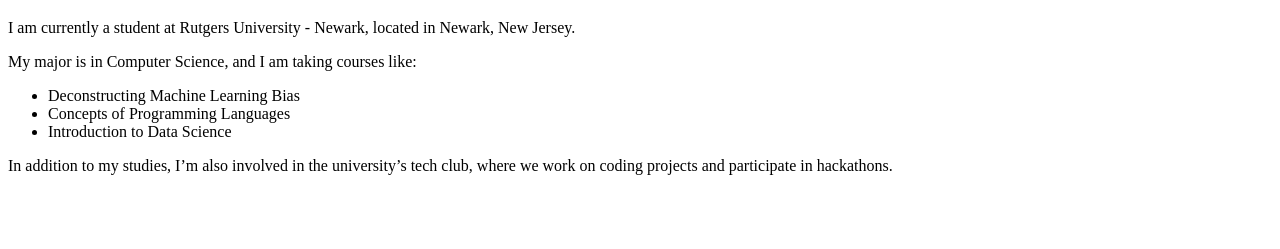
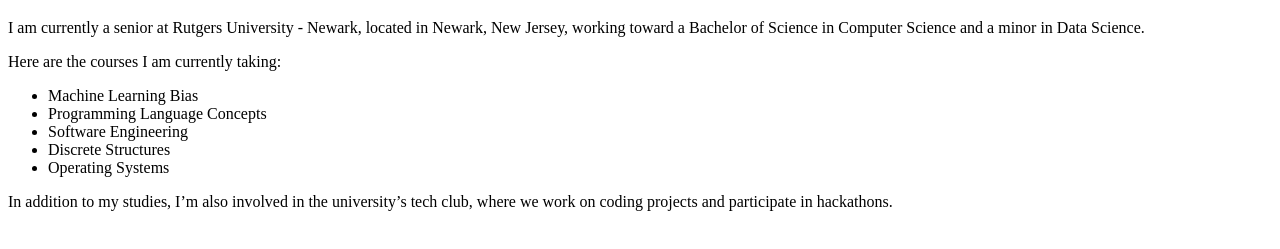
Before and after one commit to ag1904/arik-website, a plain HTML site: page MyUniversity.html in a window 1280 px wide. Shown: the part 61-310 px from the top of the page. Drawn offline with Linux system fonts and the light colour scheme.

Commit message:
Update MyUniversity.html

```diff
--- a/MyUniversity.html
+++ b/MyUniversity.html
@@ -7,12 +7,14 @@
 </head>
 <body>
     <h1>Rutgers University - Newark</h1>
-    <p>I am currently a student at Rutgers University - Newark, located in Newark, New Jersey.</p>
-    <p>My major is in Computer Science, and I am taking courses like:</p>
+    <p>I am currently a senior at Rutgers University - Newark, located in Newark, New Jersey, working toward a Bachelor of Science in Computer Science and a minor in Data Science.</p>
+    <p>Here are the courses I am currently taking:</p>
     <ul>
-        <li>Deconstructing Machine Learning Bias</li>
-        <li>Concepts of Programming Languages</li>
-        <li>Introduction to Data Science</li>
+        <li>Machine Learning Bias</li>
+        <li>Programming Language Concepts</li>
+        <li>Software Engineering</li>
+        <li>Discrete Structures</li>
+        <li>Operating Systems</li>
     </ul>
     <p>In addition to my studies, I’m also involved in the university’s tech club, where we work on coding projects and participate in hackathons.</p>
 </body>
```
